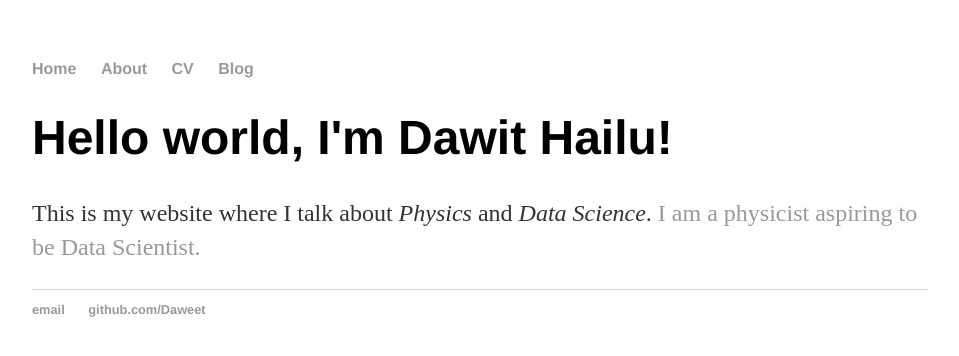
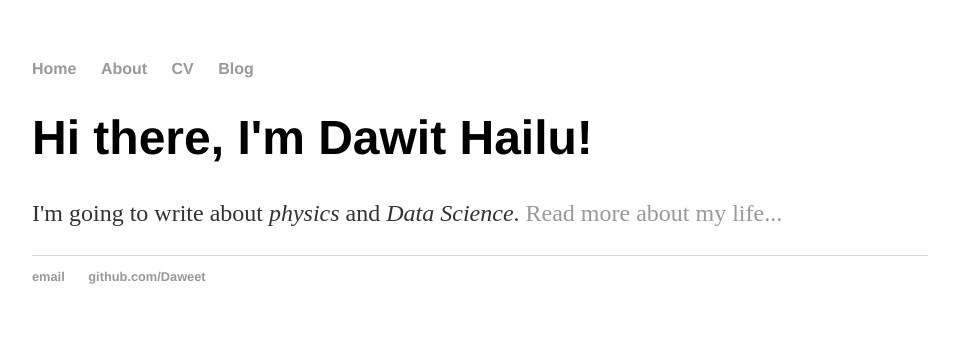
Before and after one commit to Daweet/Daweet.github.io, a Jekyll site: the page built from index.html, in a window 1280 px wide. Shown: the top 356 px of the page, without its empty margins (160-1119 px from the left). Built offline with Jekyll 4.4.1, drawn with Linux system fonts in a browser that asks for light colours.

Commit message:
Update index.html

```diff
--- a/index.html
+++ b/index.html
@@ -1,30 +1,8 @@
-<!DOCTYPE html>
-<html>
-	<head>
-		<title>Dawit Hiluf Hailu</title>
-		<!-- link to main stylesheet -->
-		<link rel="stylesheet" type="text/css" href="/css/main.css">
-	</head>
-	<body>
-		<nav>
-    		<ul>
-        		<li><a href="/">Home</a></li>
-	        	<li><a href="/about">About</a></li>
-        		<li><a href="/cv">CV</a></li>
-        		<li><a href="/blog">Blog</a></li>
-    		</ul>
-		</nav>
-		<div class="container">
-    		<div class="blurb">
-        		<h1>Hello world, I'm Dawit Hailu!</h1>
-				<p>This is my website where I talk about <em>Physics</em>  and <em>Data Science</em>. <a href="/about">I am a physicist aspiring to be Data Scientist.</a></p>
-    		</div><!-- /.blurb -->
-		</div><!-- /.container -->
-		<footer>
-    		<ul>
-        		<li><a href="mailto:daweet.hub@gmail.com">email</a></li>
-        		<li><a href="https://github.com/Daweet">github.com/Daweet</a></li>
-			</ul>
-		</footer>
-	</body>
-</html>
+---
+layout: default
+title: Daweet Hailu
+---
+<div class="blurb">
+	<h1>Hi there, I'm Dawit Hailu!</h1>
+	<p>I'm going to write about <em>physics</em> and <em>Data Science</em>. <a href="/about">Read more about my life...</a></p>
+</div><!-- /.blurb -->
```
